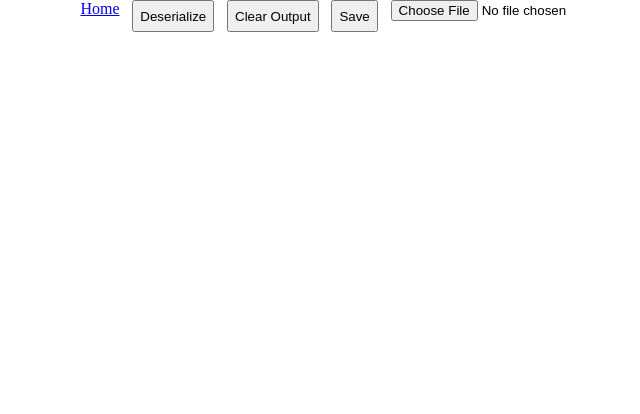
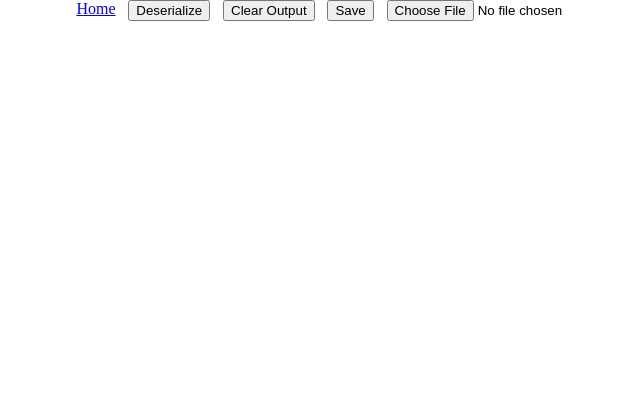
Before and after one commit to Phandal/desertes, a website built with Vite: page routes/deserialize/index.html in a window 1280 px wide. Shown: the whole page, without its empty margins (282-922 px from the left). Built offline with nearby package versions, Linux system fonts and the light colour scheme; what monaco-editor would draw is missing.

Commit message:
updated styles

```diff
--- a/routes/deserialize/index.html
+++ b/routes/deserialize/index.html
@@ -7,6 +7,7 @@
 </head>
 
 <body>
+  <div id="app">
     <div id="toolbar">
       <a href="/routes/">Home</a>
       <button id="deserialize">Deserialize</button>
@@ -17,6 +18,7 @@
     <div id="template-editor" class="editor"></div>
     <div id="input-editor" class="editor"></div>
     <div id="output-editor" class="editor"></div>
+  </div>
   <script type="module" src="/src/client/deserialize.ts"></script>
 </body>
 
--- a/src/client/style.css
+++ b/src/client/style.css
@@ -1,15 +1,31 @@
-body, html {
+html, body {
   margin: 0;
   padding: 0;
+  height: 100%;
+  display: flex;
+  flex-direction: column;
 }
 
-body {
-  width: 100vw;
+#container {
+  height: 100vh;
+  display: flex;
+  flex-direction: column;
+  justify-content: center;
+  align-items: center;
+}
+
+#links {
+  width: 50%;
+  display: flex;
+  justify-content: space-around;
+}
+
+#app {
   height: 100vh;
   display: grid;
-  grid-gap: .5em;
-  grid-template-columns: 50% 50%;
-  grid-template-rows: 4% 48% 48%;
+  grid-gap: 10px;
+  grid-template-columns: 1fr 1fr;
+  grid-template-rows: auto 1fr 1fr;
   grid-template-areas:
     "toolbar toolbar"
     "editor input"
```
Also changed, not shown: routes/index.html (+5 -2 lines), routes/serialize/index.html (+2 -0 lines). Lines whose indentation alone changed are shown as unchanged.
